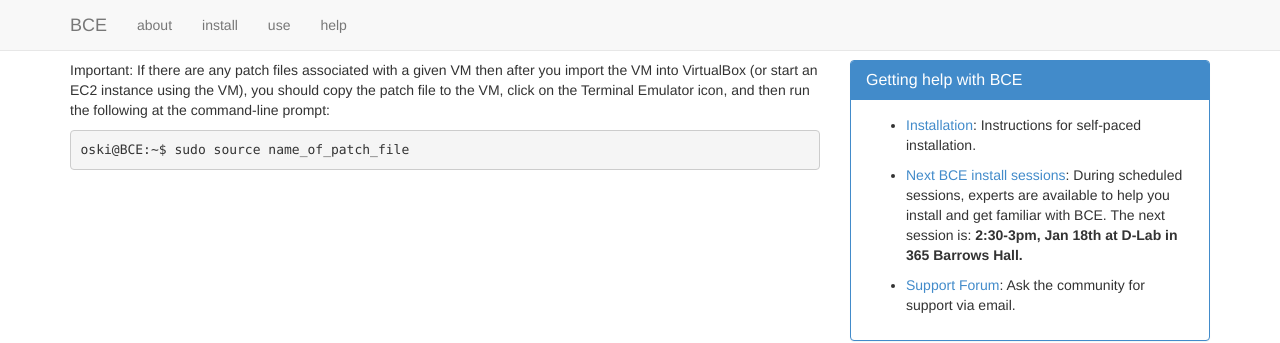
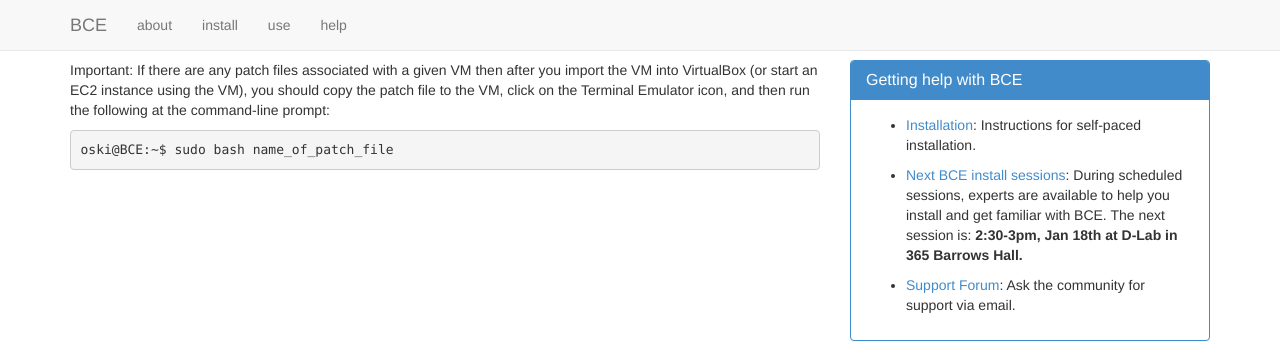
Before and after one commit to ucberkeley/bce-documentation, a Jekyll site: the page built from patch.md, in a window 1280 px wide. Shown: the top 343 px of the page. Built offline with Jekyll 4.4.1, drawn with Linux system fonts in a browser that asks for light colours; nearby versions of some CDN libraries; library files that are not in the unit come from our copies; Markdown is read by kramdown in place of the engine named in the settings.

```diff
--- a/patch.md
+++ b/patch.md
@@ -5,4 +5,4 @@ title: Patching
 
 Important: If there are any patch files associated with a given VM then after you import the VM into VirtualBox (or start an EC2 instance using the VM), you should copy the patch file to the VM, click on the Terminal Emulator icon, and then run the following at the command-line prompt:
 
-    oski@BCE:~$ sudo source name_of_patch_file
+    oski@BCE:~$ sudo bash name_of_patch_file
```
Also changed, not shown: enabling-virtualization-in-your-pc-bios.md (+1 -0 lines).
